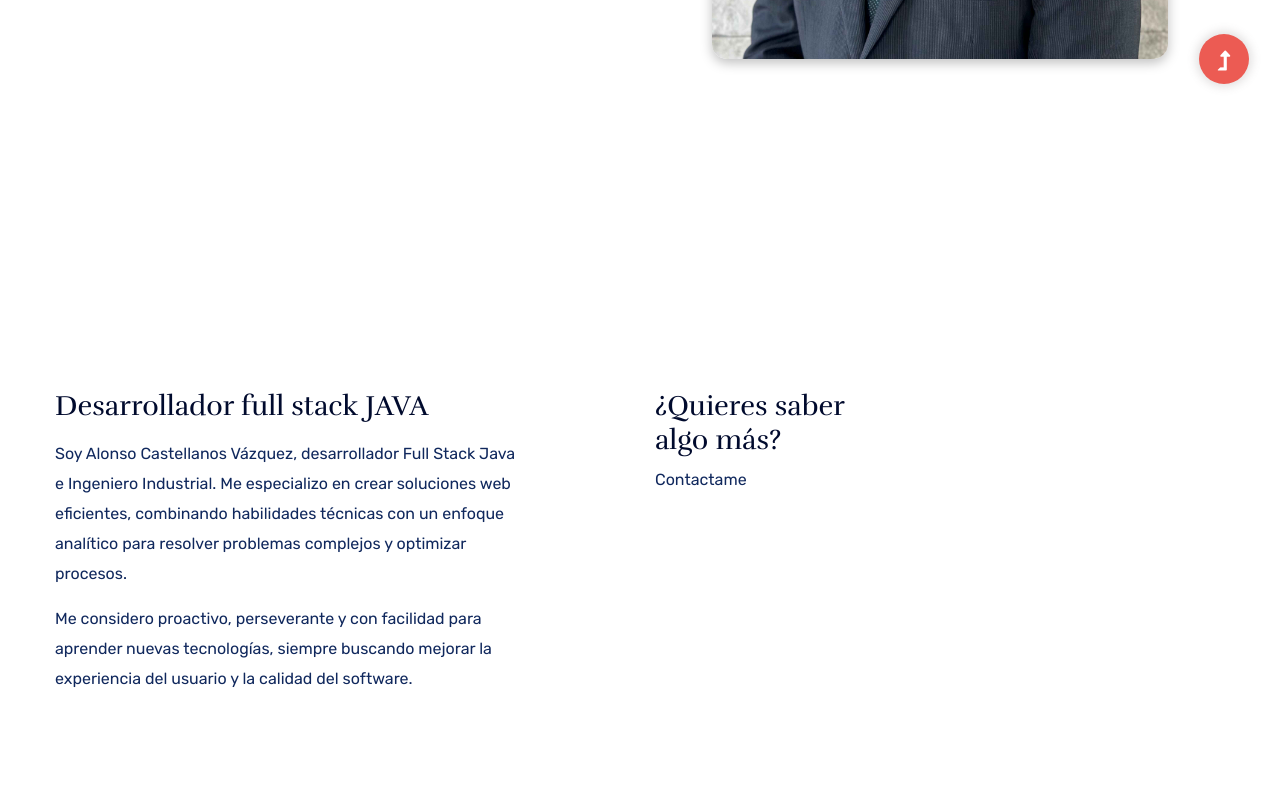
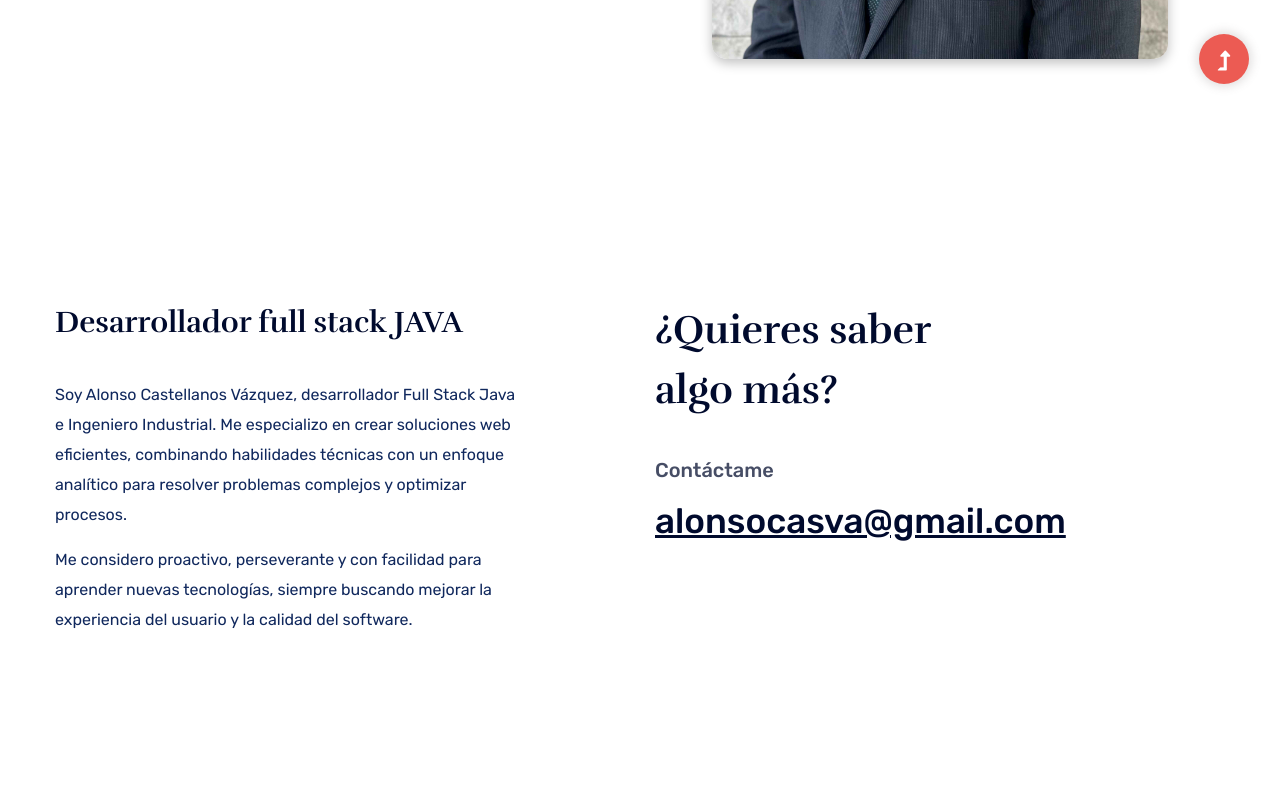
Before and after one commit to AlonsoCasVa/mi_portafolio, a plain HTML site: page index.html in a window 1280 px wide. Shown: the part 698-1498 px from the top of the page. Drawn offline with Linux system fonts and the light colour scheme.

Commit message:
se arreglo el correo que no se veia

```diff
--- a/index.html
+++ b/index.html
@@ -103,7 +103,7 @@
         </div>
         <!-- slider Area End-->
         <!-- About Area start -->
-        <section class="about-area section-paddingt30" id="sobre-mi"></section>
+        <section class="about-area section-paddingt30" id="sobre-mi">
             <div class="container">
                 <div class="row">
                     <div class="col-lg-5">
@@ -124,9 +124,9 @@
                     <div class="col-lg-5 offset-lg-1">
                         <div class="about-caption2">
                             <h3>¿Quieres saber<br>algo más?</h3>
-                            <p>Contactame</p>
+                            <p>Contáctame</p>
                             <div class="send-cv">
-                                <a href="#">alonsocasva@gmail.com</a>
+                                <a href="mailto:alonsocasva@gmail.com">alonsocasva@gmail.com</a>
                             </div>
                         </div>
                     </div>
```
